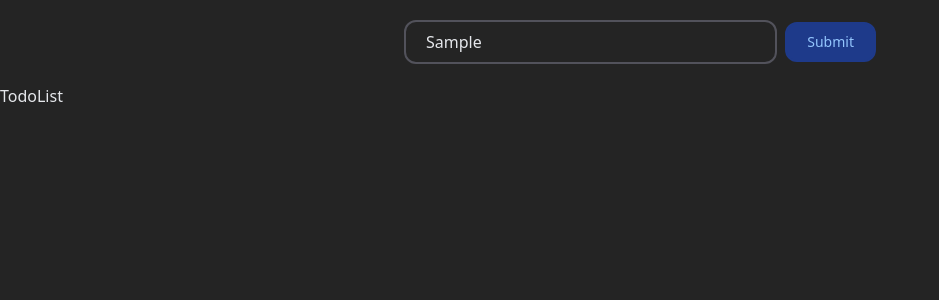
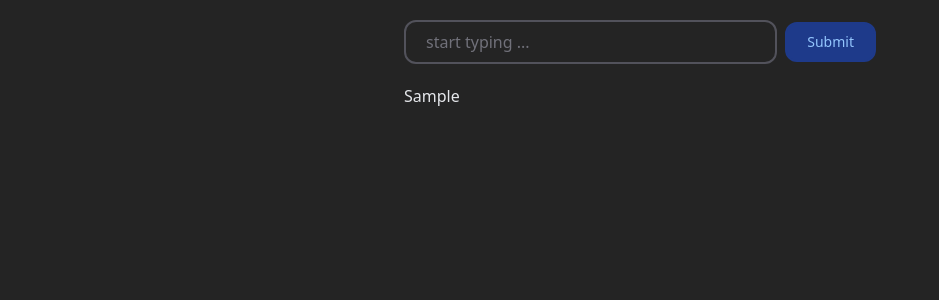
Before and after one commit to gkpshere/ToDoListTypeScript, a React (Vite) app: page / in a window 1280 px wide. Both pictures are taken after typing "Sample" into the empty fields and a click on the button "Submit". Shown: the top 300 px of the page, without its empty margins (0-939 px from the left). Built offline with nearby package versions, Linux system fonts and the light colour scheme.

Commit message:
Adding list item and displaying

```diff
--- a/src/components/AddTodo.tsx
+++ b/src/components/AddTodo.tsx
@@ -7,6 +7,8 @@ export const AddTodo = () => {
   // const [input, setInput] = useState<string | number>('')
   const [input, setInput] = useState<string>("")
   const inputRef = useRef<HTMLInputElement>(null)
+  const [todos, setTodos] = useState<string[]>([])
+  const {addTodoGayathri} = useTodo()
 
   useEffect(() => {
     if (inputRef.current) {
@@ -16,13 +18,22 @@ export const AddTodo = () => {
 
   const handleSubmission=(e:React.FormEvent)=>{
     e.preventDefault();
-    console.log("Gayu kutti")
+    if(input.trim() !== ''){
+     addTodoGayathri(input)
+      setInput('')
+      toast.success("Gayathri added todo list successfully")
+    }
+    else{
+      toast.error("Gayathri could not add to the list because todo cannot be empty")
+    }
+    console.log(todos);
+
   }
 
   return (
     <form onSubmit={handleSubmission}>
       <div className="flex items-center w-full max-w-lg gap-2 p-5 m-auto">
-        <input
+        <Input
           ref={inputRef}
           value={input}
           onChange={e => setInput(e.target.value)}
--- a/src/components/Input.tsx
+++ b/src/components/Input.tsx
@@ -3,6 +3,13 @@ import cn from 'classnames'
 
 import React from 'react'
 
-export const Input = () => {
-  return <div>Input</div>
-}
+export const Input = forwardRef<HTMLInputElement,InputHTMLAttributes<HTMLInputElement>>(({className,...rest},ref) => {
+  return   <input
+  {...rest}
+  ref={ref}
+  className={cn(
+    'w-full px-5 py-2 bg-transparent border-2 outline-none border-zinc-600 rounded-xl placeholder:text-zinc-500 focus:border-white',
+    className,
+  )}
+/>
+})
--- a/src/components/TodoList.tsx
+++ b/src/components/TodoList.tsx
@@ -3,5 +3,24 @@ import { useTodo } from '../context'
 import { SiStarship } from 'react-icons/si'
 
 export const TodoList = () => {
-  return <div>TodoList</div>
+  const {todos}= useTodo();
+  if (!todos.length) {
+    return (
+      <div className="max-w-lg px-5 m-auto">
+        <h1 className="flex flex-col items-center gap-5 px-5 py-10 text-xl font-bold text-center rounded-xl bg-zinc-900">
+          <SiStarship className="text-5xl" />
+          You have nothing to do!
+        </h1>
+      </div>
+    )
+  }
+
+  return (
+    <ul className="grid max-w-lg gap-2 px-5 m-auto">
+      {todos.map(todo => (
+        <li key={todo}>{todo}</li>
+      ))}
+    </ul>
+  )
+
 }
--- a/src/context/TodoContext.tsx
+++ b/src/context/TodoContext.tsx
@@ -1,6 +1,11 @@
 import React, { createContext, useState } from 'react'
 import { nanoid } from 'nanoid'
 import { useLocalStorage } from 'usehooks-ts'
+
+interface TodoContextProps{
+  todos: string[],
+  addTodoGayathri: (text:string)=> void
+}
 
 export interface Todo {
   id: string
@@ -8,11 +13,22 @@ export interface Todo {
   status: 'undone' | 'completed'
 }
 
-export const TodoContext = createContext<undefined>(undefined)
+export const TodoContext = createContext<TodoContextProps|undefined>(undefined)
 
 export const TodoProvider = (props: { children: React.ReactNode }) => {
+  const[todos,setTodos]= useState<string[]>([])
+
+  const addTodoGayathri=(text:string)=>{
+  setTodos([...todos,text])
+  }
+
+  const value:TodoContextProps={
+todos,
+addTodoGayathri
+  }
+
   return (
-    <TodoContext.Provider value={undefined}>
+    <TodoContext.Provider value={value}>
       {props.children}
     </TodoContext.Provider>
   )
--- a/src/context/useTodo.ts
+++ b/src/context/useTodo.ts
@@ -2,5 +2,10 @@ import { useContext } from 'react'
 import { TodoContext } from './TodoContext'
 
 export const useTodo = () => {
-  return
+  const context= useContext(TodoContext)
+
+  if(!context){
+    throw new Error('Not sure when this error will be thrown')
+  }
+  return context;
 }
--- a/src/main.tsx
+++ b/src/main.tsx
@@ -6,6 +6,9 @@ import { TodoProvider } from './context'
 
 ReactDOM.createRoot(document.getElementById('root') as HTMLElement).render(
   <React.StrictMode>
+    <TodoProvider>
     <App />
+    </TodoProvider>
+
   </React.StrictMode>,
 )
```
